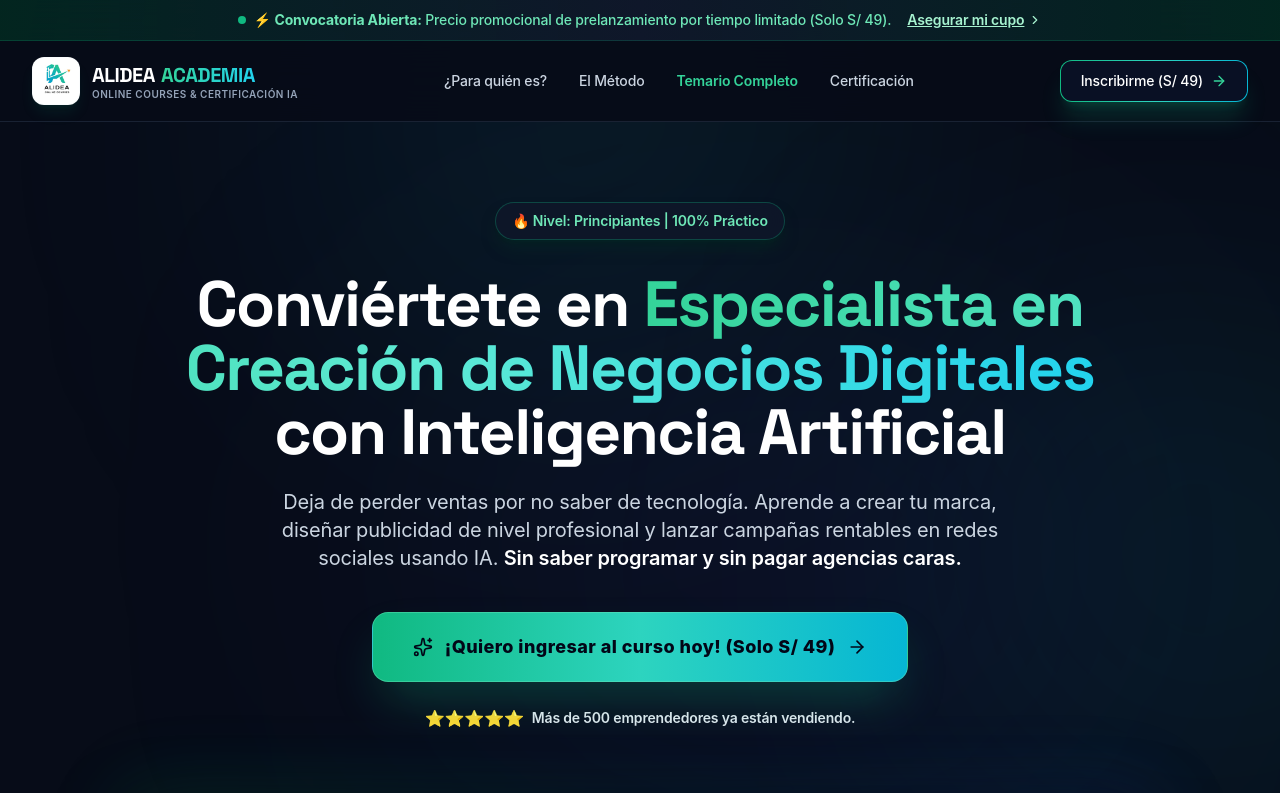
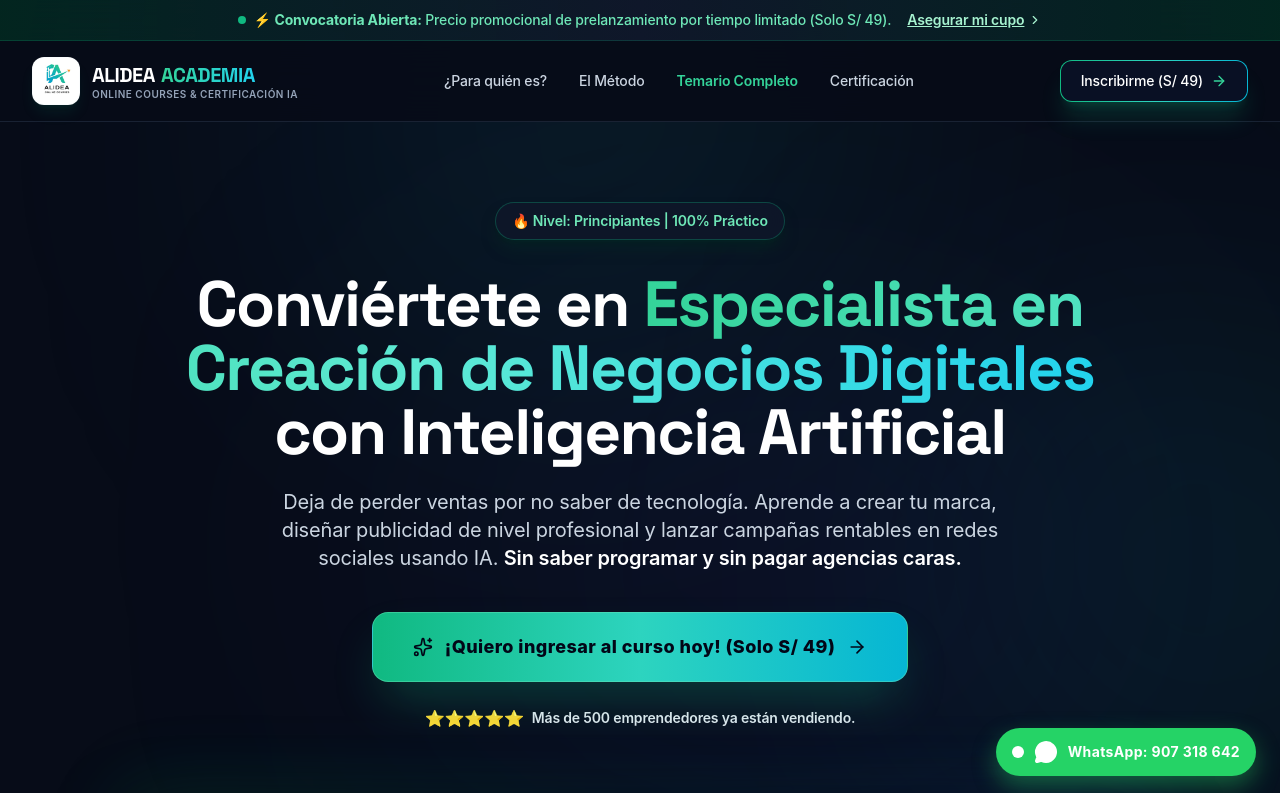
Before and after one commit to Jonathanc1923/alideaplataforma, a React (Vite) app in the folder frontend/: page / in a window 1280 px wide. Shown: the top 793 px of the page. Built offline with nearby package versions, Linux system fonts and the light colour scheme.

Commit message:
fix(landing): unificar numero de WhatsApp a 907 318 642 y agregar boton flotante

```diff
--- a/frontend/src/pages/Landing.jsx
+++ b/frontend/src/pages/Landing.jsx
@@ -1000,12 +1000,12 @@ export default function Landing() {
             </Link>
             <span>•</span>
             <a
-              href="https://wa.me/51961817457?text=Hola,%20deseo%20informaci%C3%B3n%20sobre%20el%20curso%20de%20Alidea%20Academia"
+              href="https://wa.me/51907318642?text=Hola,%20deseo%20informaci%C3%B3n%20sobre%20el%20curso%20de%20Alidea%20Academia"
               target="_blank"
               rel="noopener noreferrer"
               className="hover:text-emerald-400 transition-colors flex items-center gap-1"
             >
-              <MessageCircle className="w-3.5 h-3.5 text-emerald-400" /> Soporte WhatsApp
+              <MessageCircle className="w-3.5 h-3.5 text-emerald-400" /> Soporte WhatsApp: 907 318 642
             </a>
           </div>
 
@@ -1080,8 +1080,8 @@ export default function Landing() {
                 <span className="text-xs font-semibold text-purple-300 uppercase tracking-wider block">
                   Pago Directo por Yape o Plin
                 </span>
-                <div className="text-2xl font-black text-white font-mono">
-                  961 817 457
+                <div className="text-2xl font-black text-white font-mono tracking-wider">
+                  907 318 642
                 </div>
                 <div className="text-xs text-slate-300 font-medium">
                   Titular: <span className="text-white font-semibold">Alidea Academia / Jonathan A.</span>
@@ -1090,16 +1090,16 @@ export default function Landing() {
                   Monto exacto: <strong className="text-emerald-400 font-mono">S/ 49.00</strong>
                 </div>
                 <p className="text-[11px] text-slate-400 pt-2 border-t border-slate-800">
-                  Envía la captura de tu pago a nuestro WhatsApp oficial para recibir tu acceso al curso al instante.
+                  Envía la captura de tu pago al WhatsApp <strong>907 318 642</strong> para recibir tu acceso al curso al instante.
                 </p>
                 <a
-                  href={`https://wa.me/51961817457?text=${encodeURIComponent('¡Hola Alidea Academia! Acabo de transferir los S/ 49.00 de la promoción para el curso Especialista en Negocios Digitales con IA. Adjunto mi comprobante para que me activen el acceso.')}`}
+                  href={`https://wa.me/51907318642?text=${encodeURIComponent('¡Hola Alidea Academia! Acabo de transferir los S/ 49.00 de la promoción para el curso Especialista en Negocios Digitales con IA al 907 318 642. Adjunto mi comprobante para que me activen el acceso.')}`}
                   target="_blank"
                   rel="noopener noreferrer"
                   className="inline-flex w-full items-center justify-center gap-2 py-3 px-4 rounded-xl bg-emerald-500 hover:bg-emerald-400 text-slate-950 font-bold text-sm transition-all"
                 >
                   <MessageCircle className="w-4 h-4" />
-                  <span>Enviar Comprobante por WhatsApp</span>
+                  <span>Enviar Comprobante a WhatsApp (907 318 642)</span>
                 </a>
               </div>
             ) : (
@@ -1108,16 +1108,16 @@ export default function Landing() {
                   Atención Inmediata por WhatsApp
                 </span>
                 <p className="text-xs text-slate-300">
-                  Un asesor te guiará para realizar tu pago por transferencia bancaria (BCP, BBVA, Interbank) o tarjeta, y te dará de alta en el curso.
+                  Un asesor te atenderá al <strong>907 318 642</strong> para guiarte en tu pago por transferencia bancaria (BCP, BBVA, Interbank) o tarjeta, y te dará de alta en el curso.
                 </p>
                 <a
-                  href={`https://wa.me/51961817457?text=${encodeURIComponent('¡Hola! Deseo inscribirme al curso Especialista en Creación de Negocios Digitales con IA por S/ 49.00. ¿Cuáles son las cuentas disponibles?')}`}
+                  href={`https://wa.me/51907318642?text=${encodeURIComponent('¡Hola! Deseo inscribirme al curso Especialista en Creación de Negocios Digitales con IA por S/ 49.00. ¿Cuáles son las cuentas disponibles?')}`}
                   target="_blank"
                   rel="noopener noreferrer"
                   className="inline-flex w-full items-center justify-center gap-2 py-3 px-4 rounded-xl bg-gradient-to-r from-emerald-500 to-teal-400 hover:from-emerald-400 hover:to-teal-300 text-slate-950 font-bold text-sm transition-all"
                 >
                   <MessageCircle className="w-4 h-4" />
-                  <span>Chatear con un Asesor Ahora</span>
+                  <span>Chatear al WhatsApp 907 318 642</span>
                 </a>
               </div>
             )}
@@ -1131,6 +1131,26 @@ export default function Landing() {
         </div>
       )}
 
+      {/* ========================================================
+          BOTÓN FLOTANTE PERMANENTE DE WHATSAPP (907 318 642)
+          ======================================================== */}
+      <a
+        href={`https://wa.me/51907318642?text=${encodeURIComponent('¡Hola Alidea Academia! Tengo una consulta sobre el curso Especialista en Creación de Negocios Digitales con IA.')}`}
+        target="_blank"
+        rel="noopener noreferrer"
+        className="fixed bottom-6 right-6 z-50 flex items-center gap-2.5 bg-[#25D366] hover:bg-[#20bd5a] text-white px-4 py-3 rounded-full shadow-[0_10px_25px_rgba(37,211,102,0.4)] hover:shadow-[0_15px_30px_rgba(37,211,102,0.6)] transform hover:-translate-y-1 transition-all duration-200 group active:scale-95 cursor-pointer"
+        aria-label="Contactar al WhatsApp 907 318 642"
+      >
+        <span className="flex h-3 w-3 relative">
+          <span className="animate-ping absolute inline-flex h-full w-full rounded-full bg-white opacity-75"></span>
+          <span className="relative inline-flex rounded-full h-3 w-3 bg-white"></span>
+        </span>
+        <MessageCircle className="w-6 h-6 fill-current text-white" />
+        <span className="hidden sm:inline font-bold text-sm text-white tracking-wide">
+          WhatsApp: 907 318 642
+        </span>
+      </a>
+
     </div>
   );
 }
```
